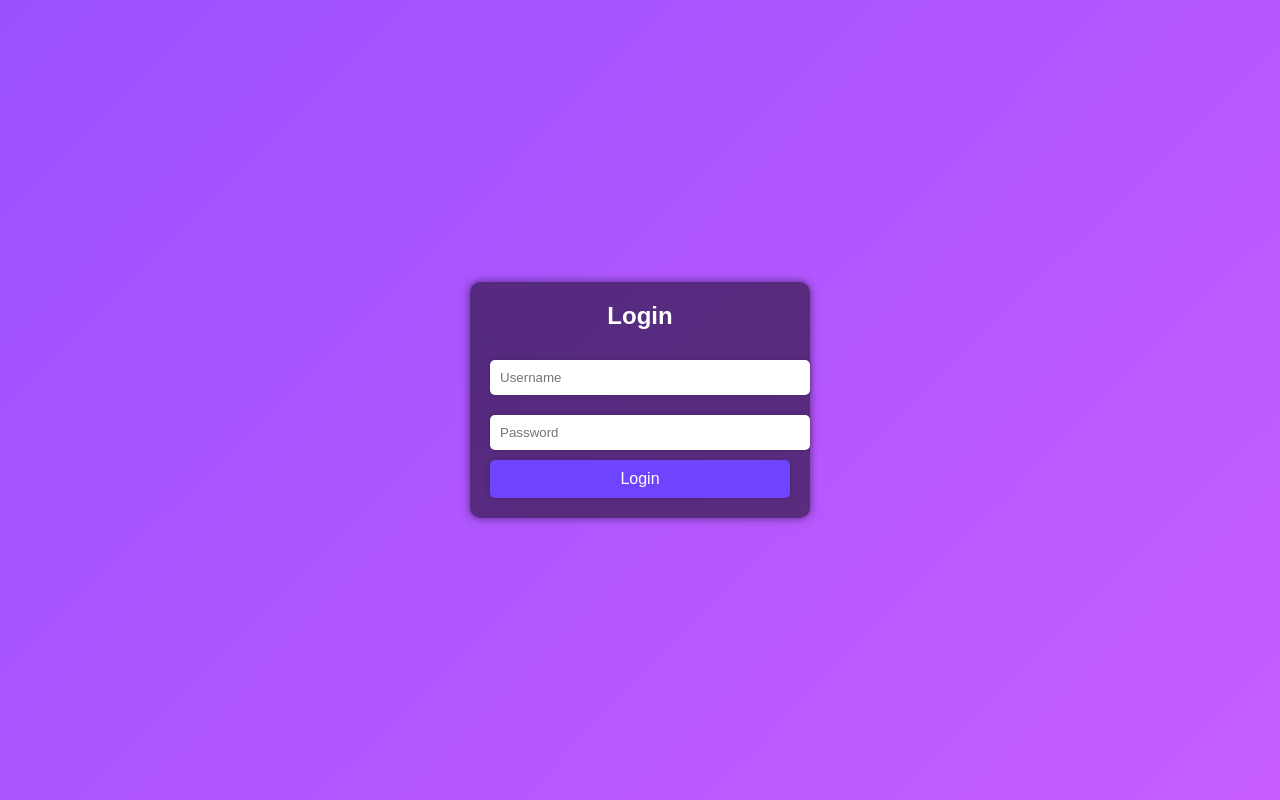
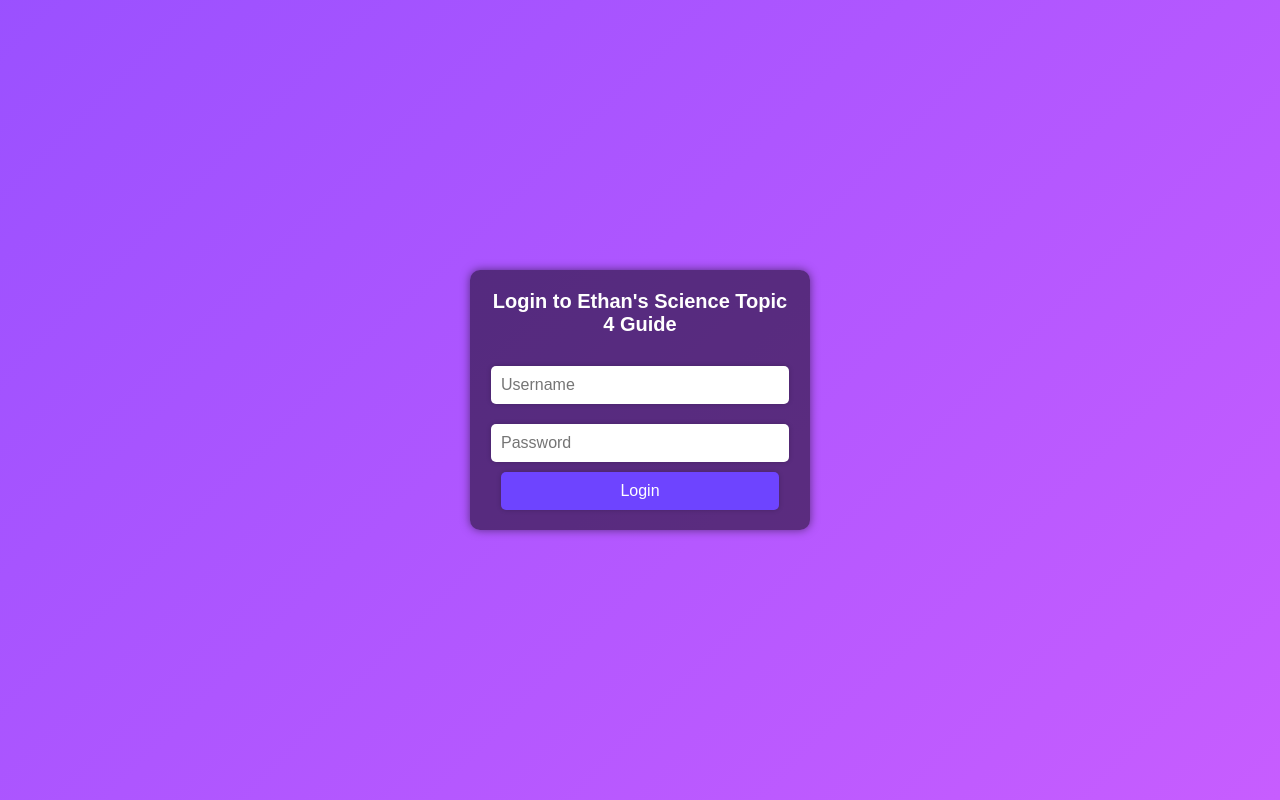
Before and after one commit to user272728/sciencetopic4, a plain HTML site: page index.html in a window 1280 px wide. Drawn offline with Linux system fonts and the light colour scheme.

Commit message:
Update index.html
redid

```diff
--- a/index.html
+++ b/index.html
@@ -41,20 +41,21 @@
 
         .login-box h1 {
             margin: 0 0 20px;
-            font-size: 24px;
+            font-size: 20px;
         }
 
         .login-box input {
-            width: 100%;
+            width: calc(100% - 22px);
             padding: 10px;
             margin: 10px 0;
             border: none;
             border-radius: 5px;
             box-shadow: 0 0 5px rgba(0, 0, 0, 0.2);
+            font-size: 16px;
         }
 
         .login-box button {
-            width: 100%;
+            width: calc(100% - 22px);
             padding: 10px;
             border: none;
             border-radius: 5px;
@@ -72,19 +73,20 @@
             background: radial-gradient(circle, #fff, rgba(255, 255, 255, 0));
             border-radius: 50%;
             pointer-events: none;
+            transform: translate(-50%, -50%);
             animation: sparkle 1s ease-out;
         }
 
         @keyframes sparkle {
             0% { transform: scale(1) translateY(0); opacity: 1; }
-            100% { transform: scale(0) translateY(-100px); opacity: 0; }
+            100% { transform: scale(0) translateY(50px); opacity: 0; }
         }
     </style>
 </head>
 <body>
     <div class="container">
         <div class="login-box">
-            <h1>Login</h1>
+            <h1>Login to Ethan's Science Topic 4 Guide</h1>
             <input type="text" id="username" placeholder="Username">
             <input type="password" id="password" placeholder="Password">
             <button onclick="checkCredentials()">Login</button>
@@ -118,7 +120,7 @@
             const sparkle = document.createElement('div');
             sparkle.classList.add('sparkle');
             sparkle.style.left = `${event.clientX}px`;
-            sparkle.style.top = `${event.clientY}px`;
+            sparkle.style.top = `${event.clientY + 20}px`; // Position sparkle below the cursor
             document.body.appendChild(sparkle);
 
             setTimeout(() => {
```
